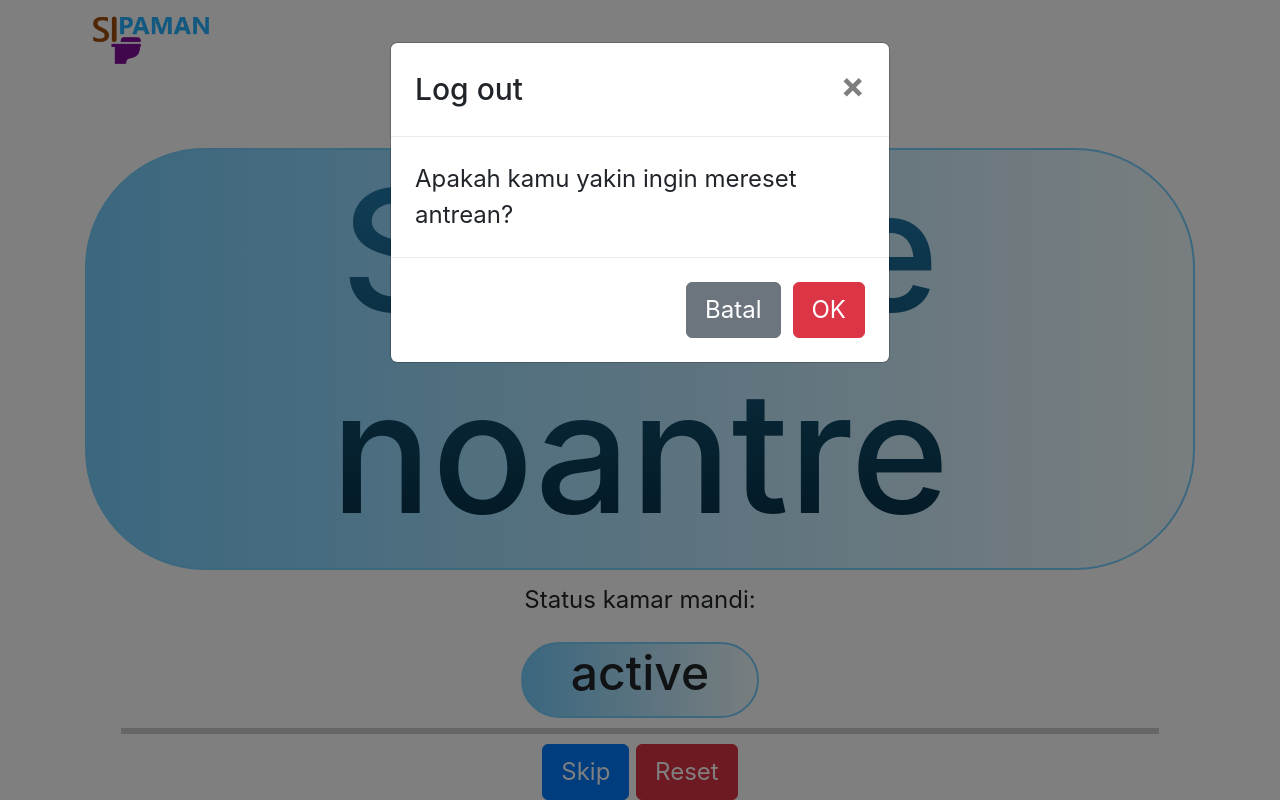
After one commit to agasyan/SIPAMAN, a Flask app: template templates/admin.html in a window 1280 px wide, after a click on "Reset". The commit adds this page. Run offline with Flask 2, Linux system fonts and the light colour scheme; the template is opened without the code that fills it: most values are stand-ins (such as "Sample title", 1, 10 or a date in 2020); data that the repository does not hold is empty; some libraries are stand-ins or nearby versions.

Commit message:
Menambah admin dan ajax update status

```diff
--- a/main.py
+++ b/main.py
@@ -12,7 +12,7 @@ def buat_antre_baru():
     daftar = os.listdir(p_antrean)
     antre_terakhir = 0
     if len(daftar) > 0:
-        antre_terakhir = int(daftar[-1])
+        antre_terakhir = int(sorted(daftar)[-1])
     antre_baru = str(antre_terakhir + 1).zfill(4)
     password = generate_random_number()
     with open(p_antrean + "//" + antre_baru, "w+") as buka:
@@ -49,6 +49,11 @@ def antrean_kini():
         for i in buka:
             return i
 
+def status_kosong_kini():
+    with open("status_kosong", "r") as buka:
+        for i in buka:
+            return "Kosong" if i == "True" else "Ditempati"
+
 @app.route("/request")
 def request_antrean(berhasil = True):
     no_antre, password = buat_antre_baru()
@@ -57,17 +62,33 @@ def request_antrean(berhasil = True):
 
 @app.route("/")
 def home():
-    return render_template('home.html', noantre = antrean_kini())
+    return render_template('home.html', noantre = antrean_kini(), status_kosong = status_kosong_kini())
 
-@app.route("/inkremenkan")
+@app.route("/no-antre", methods = ["POST"])
+def get_angka_antre():
+    return antrean_kini()
+
+@app.route("/status-kosong", methods = ["POST"])
+def get_status_kosong():
+    return status_kosong_kini()
+
+#####
+#####  FITUR ADMIN
+#####
+
+@app.route("/admin")
+def admin():
+    return render_template('admin.html', noantre = antrean_kini(), status_kosong = status_kosong_kini())
+
+@app.route("/admin-inkremen")
 def inkremen_angka_web():
     inkremen_no_kini()
-    return redirect(url_for("home"))
+    return redirect(request.referrer)
 
-@app.route("/reset")
+@app.route("/admin-reset")
 def reset_angka_web():
     reset()
-    return redirect(url_for("home"))
+    return redirect(request.referrer)
 
 if __name__ == "__main__":
-    app.run(debug=True)
+    app.run(host='0.0.0.0', port=80, debug=True)
--- a/static/main.css
+++ b/static/main.css
@@ -5,3 +5,73 @@
 header > .nav {
 	background-color: #e2e2e2;
 }
+
+html, body {
+    font-size: 24px;
+}
+
+.container {
+    text-align: center;
+}
+
+#noantre {
+    font-size: 7em;
+    color: cornflowerblue;
+    background: -webkit-linear-gradient(#2383b8, #052d42);
+    -webkit-background-clip: text;
+    -webkit-text-fill-color: transparent;
+}
+
+.id-container {
+    width: fit-content;
+    background: linear-gradient(to right, #76cfff, #f2fcfe);
+    display: block;
+    margin: 0.1em auto;
+    padding: 0 2em;
+    padding-bottom: 0.1em;
+    border-radius: 5em;
+    border: 2px solid #78d0ff;
+}
+
+p.important {
+    margin-top: 2em;
+}
+
+div#pbar {
+    width: calc(100% - 3em);
+    margin: 10px auto;
+    height: 6px;
+    display: block;
+    background-color: #ccc;
+}
+
+div#inner-pbar {
+    width: 0%;
+    height: 100%;
+    display: block;
+    background-color: #36aceb;
+}
+
+.container > p {
+    margin: 0.5em auto 1em;
+}
+
+@media only screen and (max-width:600px) {
+
+    html, body {
+        font-size: 16px;
+    }
+
+    #noantre {
+        font-size: 6.5em;
+}
+
+@media only screen and (max-width:400px) {
+
+    html, body {
+        font-size: 16px;
+    }
+
+    #noantre {
+        font-size: 3.5em;
+}
--- /dev/null
+++ b/templates/admin.html
@@ -0,0 +1,67 @@
+{% extends "base.html" %}
+{% block title %}Halaman Admin{% endblock %}
+{% block other_style %}
+{% endblock %}
+{% block content %}
+  <div class="container">
+    <p>Urutan Antrean Sekarang:</p>
+    <div class="id-container">
+      <h1 id="noantre">{{ noantre }}</h1>
+    </div>
+    <p>Status kamar mandi:</p>
+    <div class="id-container">
+      <h2 id="status-kosong">{{ status_kosong }}</h2>
+    </div>
+    <div id="pbar">
+      <div id="inner-pbar"></div>
+    </div>
+    <div class="buttons">
+      <a href="/admin-inkremen"><div class="btn btn-primary">Skip</div></a>
+      <button class="btn btn-danger" type="submit" data-toggle="modal" data-target="#resetModal">Reset</button>
+    </div>
+  </div>
+  <div class="modal fade" id="resetModal" tabindex="-1" role="dialog" aria-labelledby="exampleModalLabel" aria-hidden="true">
+    <div class="modal-dialog" role="document">
+      <div class="modal-content">
+        <div class="modal-header">
+          <h5 class="modal-title" id="exampleModalLabel">Log out</h5>
+          <button type="button" class="close" data-dismiss="modal" aria-label="Close">
+            <span aria-hidden="true">&times;</span>
+          </button>
+        </div>
+        <div class="modal-body">
+          Apakah kamu yakin ingin mereset antrean?
+        </div>
+        <div class="modal-footer">
+          <button type="button" class="btn btn-secondary" data-dismiss="modal">Batal</button>
+          <a href="/admin-reset"><div class="btn btn-danger" onclick="window.location.href='/admin-reset'" >OK</div></a>
+        </div>
+      </div>
+    </div>
+  </div>
+{% endblock %}
+{% block other_script %}
+<script>
+(function($, window, document, undefined) {
+  var update = function(){
+    $('#inner-pbar').animate({'width':'100%'}, {'easing':'linear', 'duration':4500,'complete':function(){$(this).css('width', '0%');}})
+    $.ajax({
+      type: "POST",
+      url: "/no-antre",
+      success: function(data){
+        $('#noantre').text(data)
+     }
+    });
+    $.ajax({
+      type: "POST",
+      url: "/status-kosong",
+      success: function(data){
+        $('#status-kosong').text(data)
+     }
+    });
+  };
+  update()
+  setInterval(update, 5000);
+})(jQuery, window, document);
+</script>
+{% endblock %}
```
Also changed, not shown: templates/home.html (+36 -1 lines), templates/simulasi.html (added, +18 -0 lines), admin.py (added), simulasi.py (added), 3 other files.
